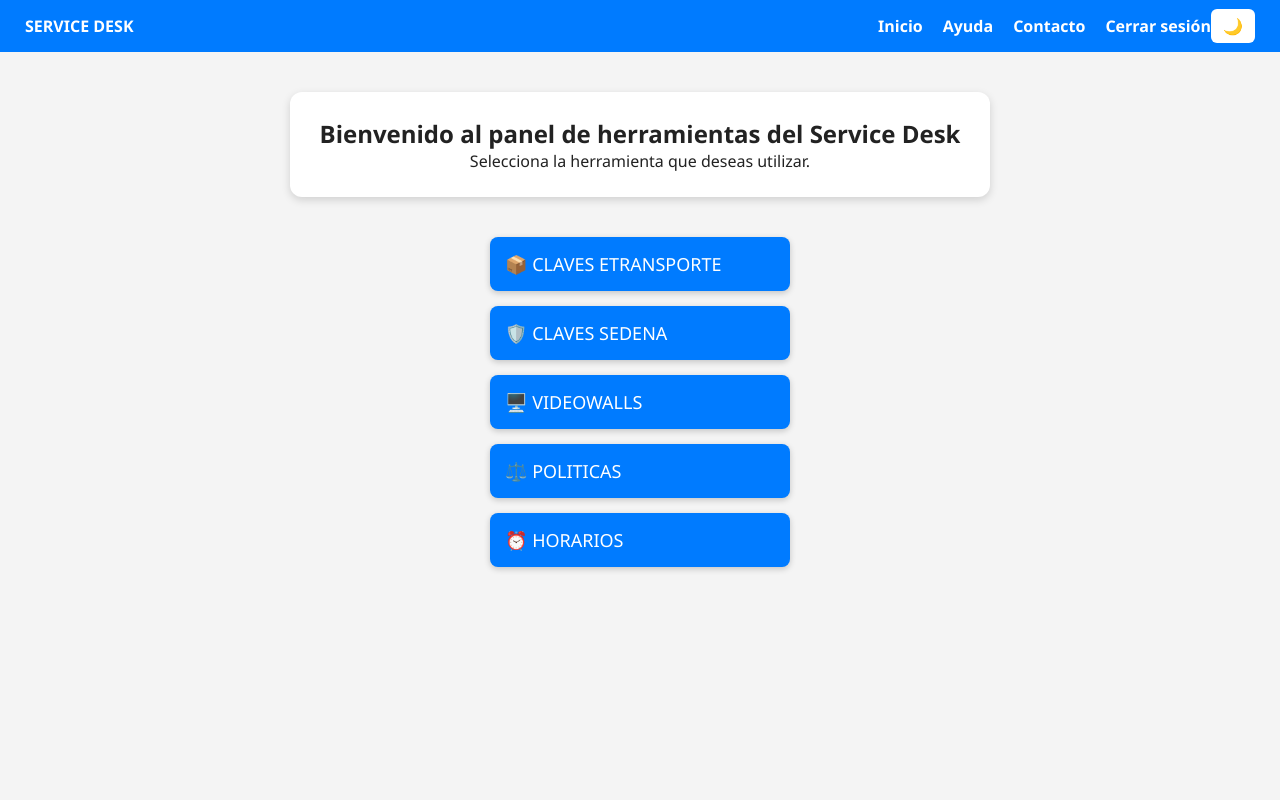
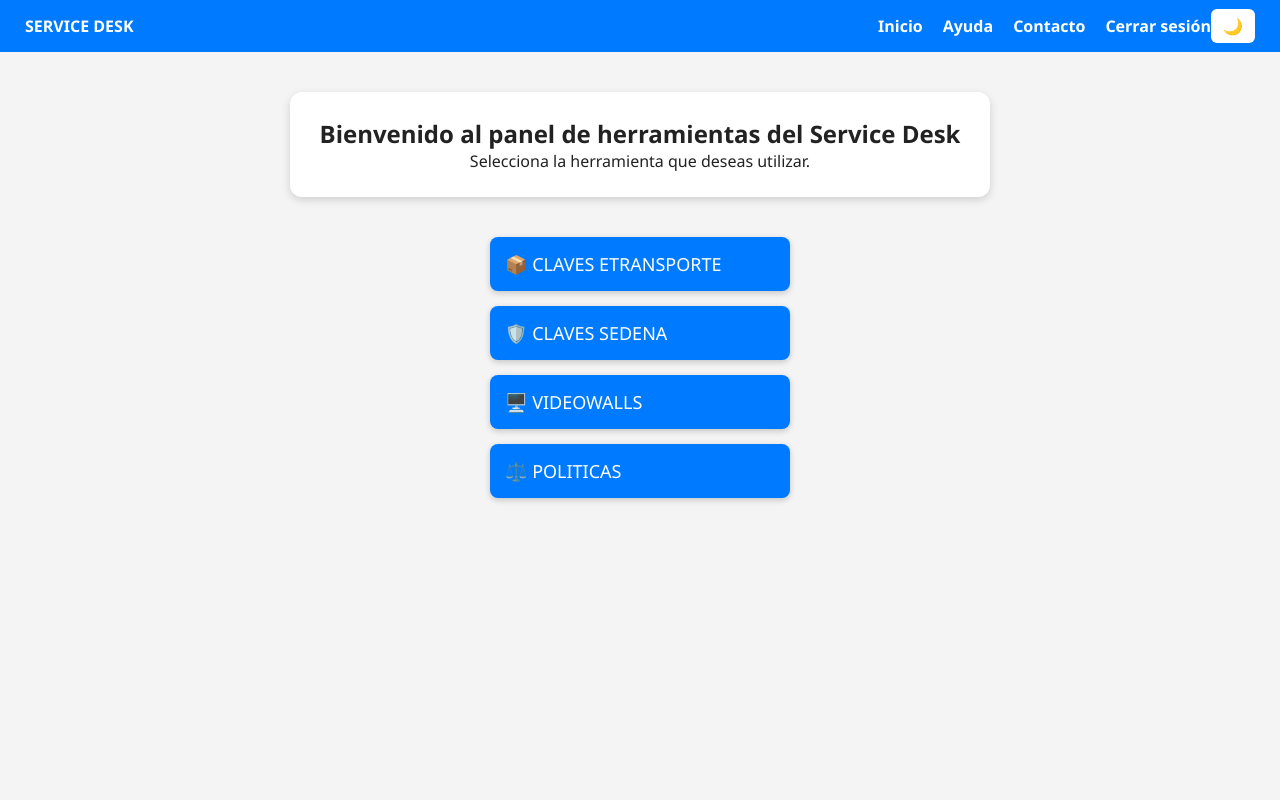
Before and after one commit to EdgarMisaelOsornio/LOGIN-SERVICEDESK, a Next.js app: page /dashboard in a window 1280 px wide. Shown: the top 800 px of the page. Built offline with nearby package versions, Linux system fonts and the light colour scheme.

Commit message:
Update page.js
Removed the 'HORARIOS' link from the dashboard.

```diff
--- a/src/app/dashboard/page.js
+++ b/src/app/dashboard/page.js
@@ -142,7 +142,6 @@ export default function Dashboard() {
       <a className="btn" href="/CLAVES_SEDENA/claves_sedena.html">🛡️ CLAVES SEDENA</a>
       <a className="btn" href="/VIDEOWALLS/videowalls.html">🖥️ VIDEOWALLS</a>
       <a className="btn" href="/POLITICAS/politicas.html">⚖️ POLITICAS</a>
-      <a className="btn" href="/HORARIOS/horarios.html">⏰ HORARIOS</a>
 
       <footer>© 2025 — Service Desk</footer>
     </>
```
